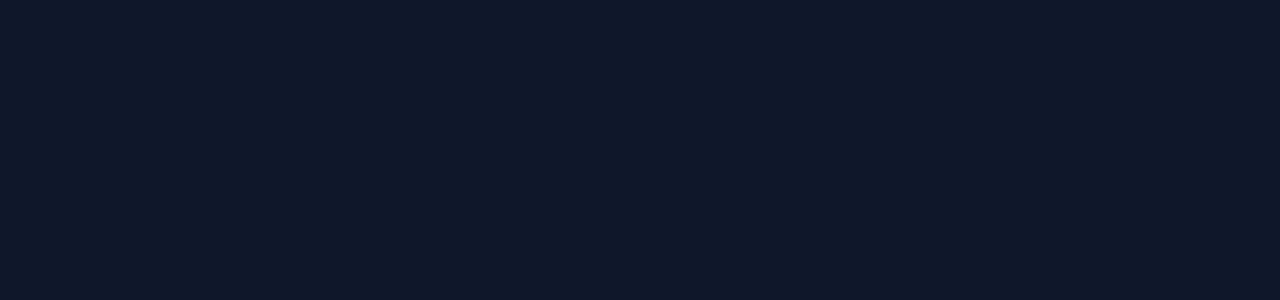
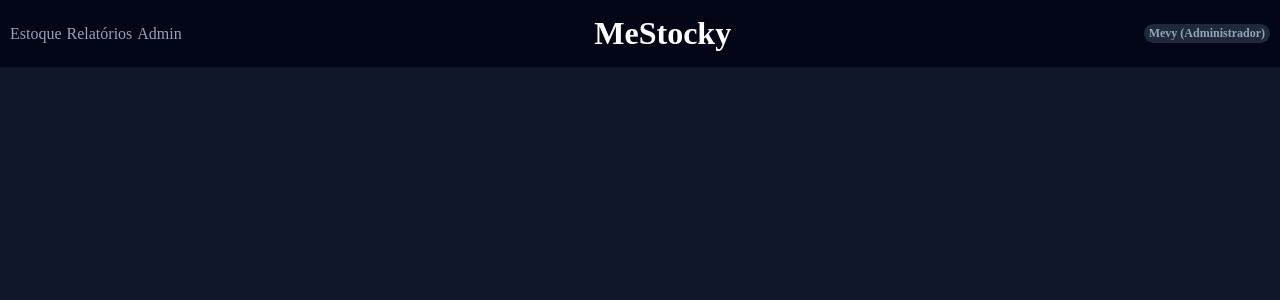
Before and after one commit to LuisVynicius/MeStocky-Angular, an Angular app: page / in a window 1280 px wide. Shown: the top 300 px of the page. Built offline with nearby package versions, Linux system fonts and the light colour scheme.

Commit message:
ADD: Menu bar

```diff
--- a/src/app/app.css
+++ b/src/app/app.css
@@ -1,4 +1,6 @@
 .container {
     display: flex;
     flex-direction: column;
+
+    gap: 15px;
 }
--- a/src/app/app.html
+++ b/src/app/app.html
@@ -1,5 +1,15 @@
 <div class="container">
 
-    <router-outlet/>
+    <div class="container_menu">
+
+        <app-menu-bar></app-menu-bar>
+
+    </div>
+
+    <div class="container_page">
+
+        <router-outlet/>
+
+    </div>
 
 </div>
--- a/src/app/app.ts
+++ b/src/app/app.ts
@@ -1,9 +1,13 @@
 import { Component, signal } from '@angular/core';
 import { RouterOutlet } from '@angular/router';
+import { MenuBar } from './pages/shared/menu-bar/menu-bar';
 
 @Component({
   selector: 'app-root',
-  imports: [RouterOutlet],
+  imports: [
+    RouterOutlet,
+    MenuBar
+  ],
   templateUrl: './app.html',
   styleUrl: './app.css'
 })
--- /dev/null
+++ b/src/app/pages/shared/menu-bar/menu-bar.css
@@ -0,0 +1,31 @@
+.container {
+    display: flex;
+    flex-direction: row;
+    align-items: center;
+
+    justify-content: space-between;
+
+    background-color: #020617;
+
+    padding: 15px 10px 15px 10px;
+
+    user-select: none;
+}
+
+.container_options {
+    display: flex;
+
+    gap: 5px;
+
+    cursor: pointer;
+}
+
+.container_options > a {
+    text-decoration: none;
+    color: #94a3b8;
+}
+
+.container_options > a:active {
+    position: relative;
+    top: 1px;
+}
--- /dev/null
+++ b/src/app/pages/shared/menu-bar/menu-bar.html
@@ -0,0 +1,26 @@
+<div class="container">
+
+    <div class="container_options">
+
+        <a [routerLink]="['/stock']">Estoque</a>
+        <a>Relatórios</a>
+        <a>Admin</a>
+
+    </div>
+
+    <div class="container_title">
+
+        <h1>MeStocky</h1>
+
+    </div>
+
+    <div class="container_profile">
+
+        <app-user
+            label="Mevy"
+            role="Administrador"
+        ></app-user>
+
+    </div>
+
+</div>
--- /dev/null
+++ b/src/app/pages/shared/menu-bar/user/user.css
@@ -0,0 +1,20 @@
+.container {
+    display: flex;
+
+    background-color: #1e293b;
+    color: #94a3b8;
+
+    font-weight: bold;
+    font-size: 12px;
+
+    padding: 2px 5px 2px 5px;
+
+    border-radius: 12px;
+
+    cursor: pointer;
+}
+
+.container:active {
+    position: relative;
+    top: 1px;
+}
--- /dev/null
+++ b/src/app/pages/shared/menu-bar/user/user.html
@@ -0,0 +1,9 @@
+<div class="container">
+
+    <div class="container_label">
+
+        <span>{{label}} ({{role}})</span>
+
+    </div>
+
+</div>
--- /dev/null
+++ b/src/app/pages/shared/menu-bar/user/user.ts
@@ -0,0 +1,14 @@
+import { Component, Input } from '@angular/core';
+
+@Component({
+  selector: 'app-user',
+  imports: [],
+  templateUrl: './user.html',
+  styleUrl: './user.css',
+})
+export class User {
+  @Input()
+  label: string = "";
+  @Input()
+  role: string = "";
+}
--- a/src/app/pages/stock-page/stock-page.css
+++ b/src/app/pages/stock-page/stock-page.css
@@ -2,9 +2,6 @@
     display: flex;
     flex-direction: column;
     align-items: center;
-
-    height: 100vh;
-
 }
 
 .container_background {
--- a/src/app/pages/stock-page/stock-page.html
+++ b/src/app/pages/stock-page/stock-page.html
@@ -31,7 +31,7 @@
 
         <div class="container_background_products">
 
-            @for (item of [0, 1, 2, 3, 4, 5, 6, 7, 8, 9]; track $index) {
+            @for (item of [0, 1, 2, 3, 4, 5, 6, 7, 8, 9, 10, 11, 12, 13]; track $index) {
                 <app-product></app-product>
             }
 
--- a/src/app/pages/stock-page/stock-page.ts
+++ b/src/app/pages/stock-page/stock-page.ts
@@ -11,7 +11,7 @@
     Button,
     Product,
     SearchBar
-  ],
+],
   templateUrl: './stock-page.html',
   styleUrl: './stock-page.css',
 })
```
Also changed, not shown: src/app/pages/shared/menu-bar/menu-bar.ts (added, +17 -0 lines), 1 other file (tests, documents, lock files or other folders).
